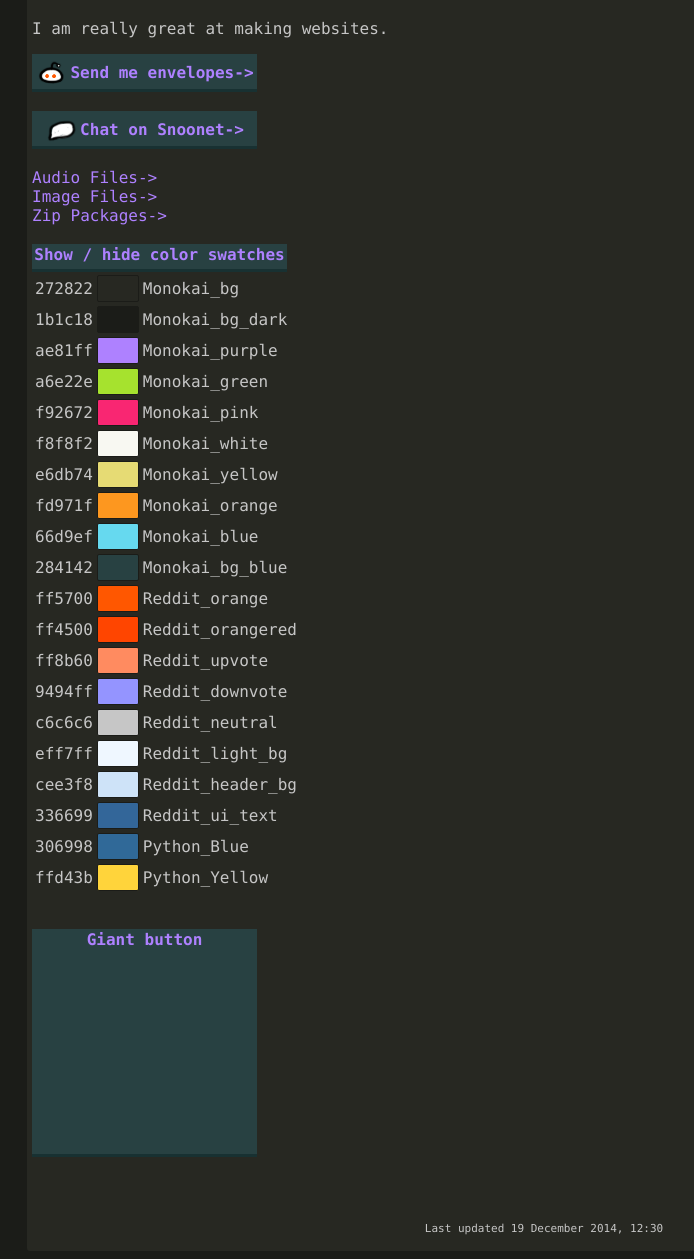
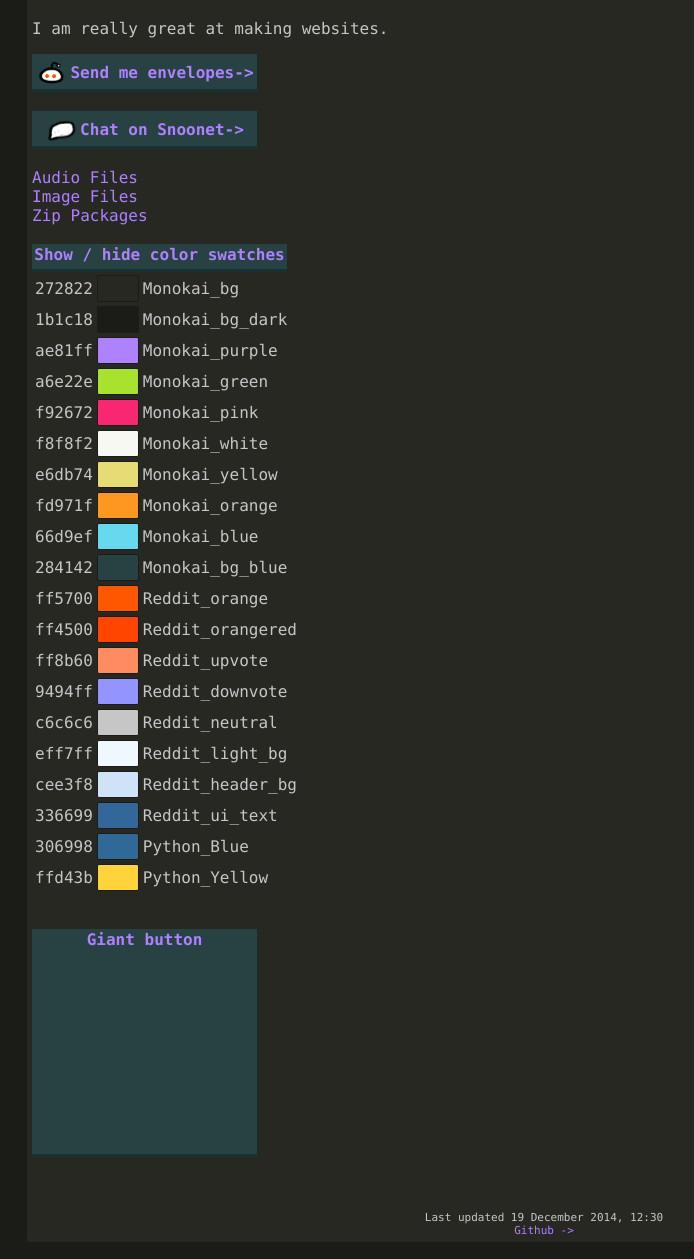
Before and after one commit to voussoir/voussoir.github.io, a plain HTML site: page index.html in a window 1280 px wide. Shown: the part 129-1388 px from the top of the page, without its empty margins (101-795 px from the left). Drawn offline with Linux system fonts and the light colour scheme.

Commit message:
io 5
Added link to github repo in the footer

```diff
--- a/index.html
+++ b/index.html
@@ -39,11 +39,11 @@
 			</a>
 		</div>
 		<br>
-		<a href="audio">Audio Files-></a>
+		<a href="audio">Audio Files</a>
 		<br>
-		<a href="images">Image Files-></a>
+		<a href="images">Image Files</a>
 		<br>
-		<a href="zips">Zip Packages-></a>
+		<a href="zips">Zip Packages</a>
 		<br>
 		<br>
 		<div class="clickbutton" style="width:255px; height:25px;" onclick="showhideswatch()">
@@ -81,7 +81,9 @@
 		<p id="demo"></p>
 		<br><br>
 		<div class="footer">
-			<p>Last updated 19 December 2014, 12:30</p>
+			Last updated 19 December 2014, 12:30
+			<br>
+			<a href="https://github.com/voussoir/voussoir.github.io">Github -></a>
 		</div>
 		<script src="index.js"></script>
 	</body>
```
